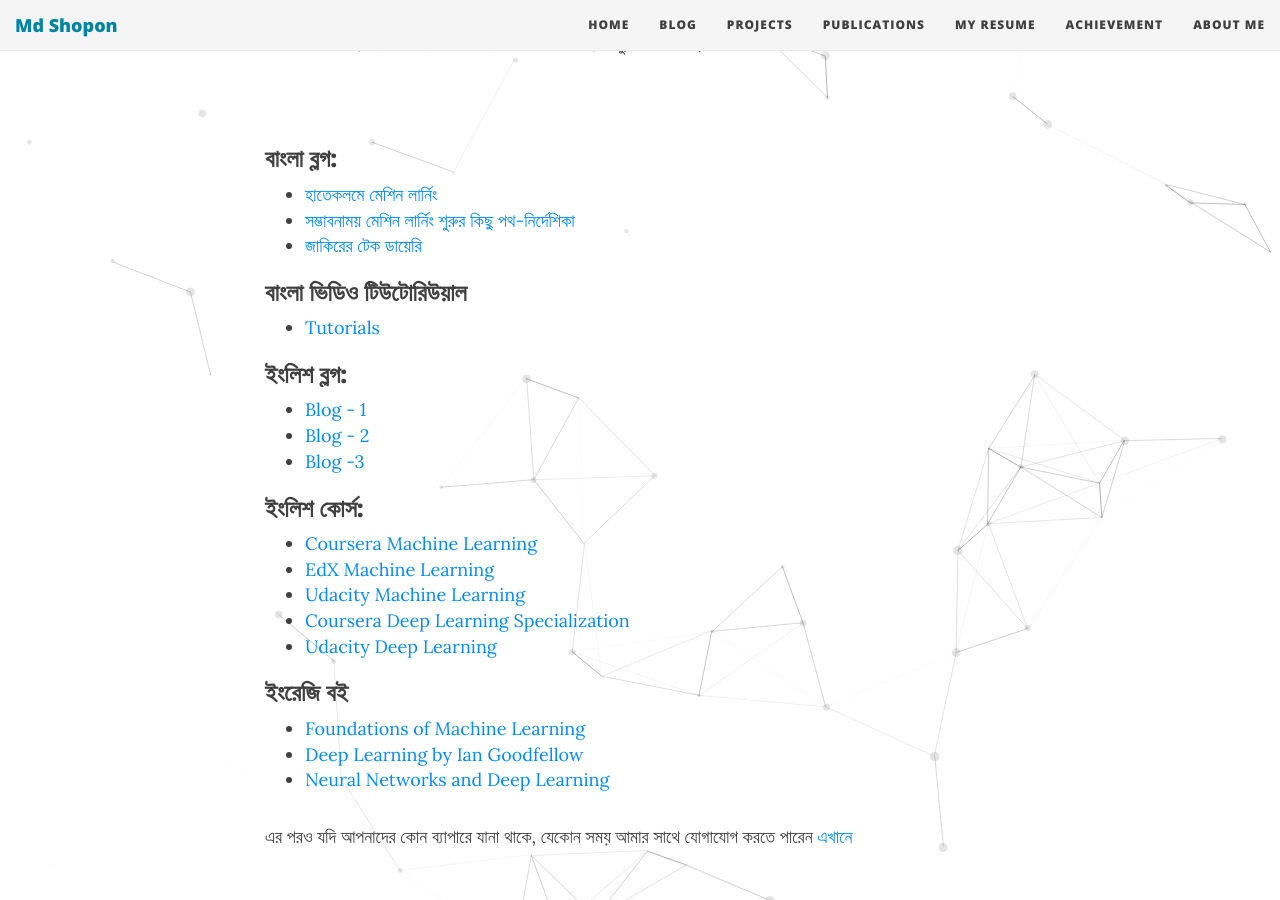
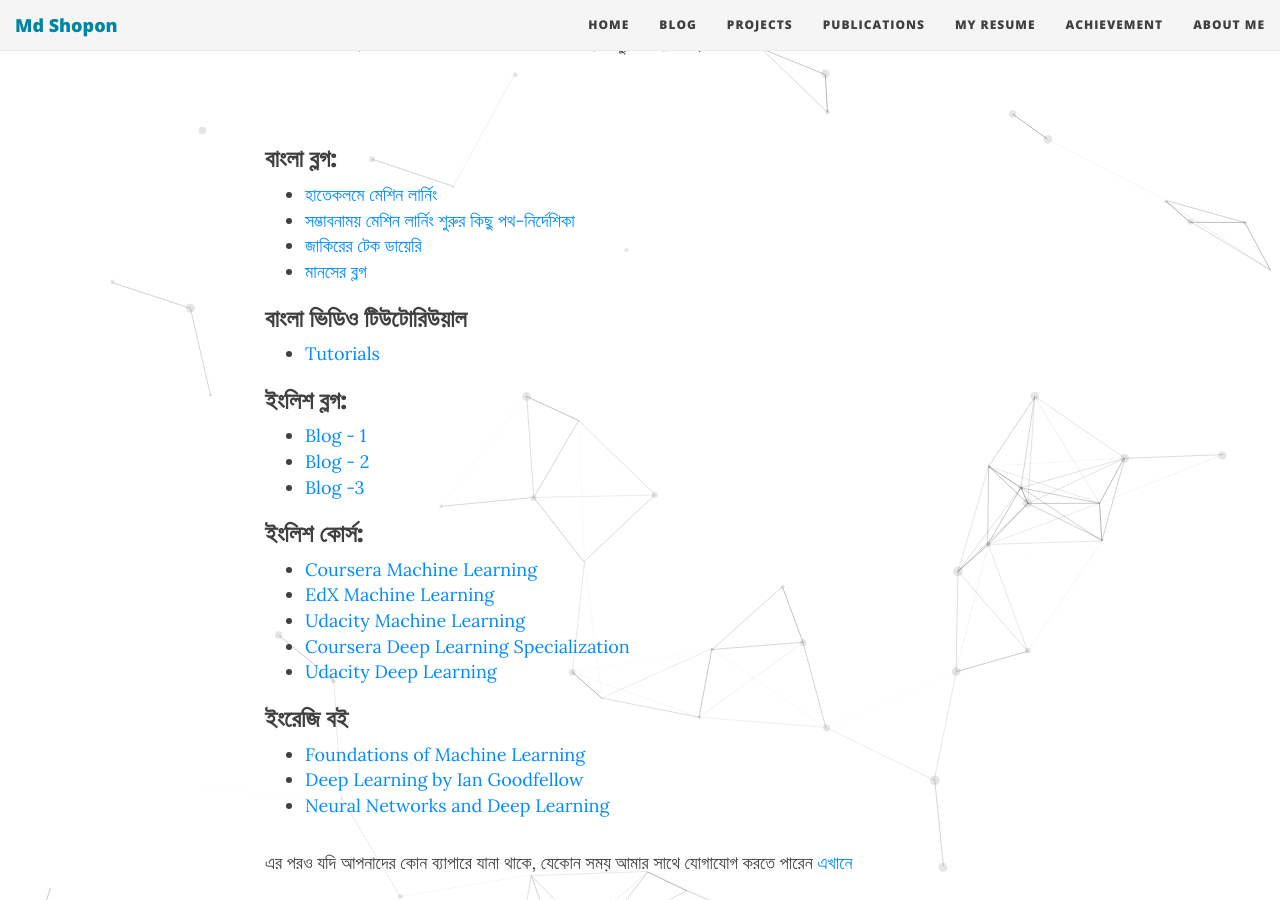
Before and after one commit to mdshopon/mdshopon.github.io, a Jekyll site: the page built from _posts/2018-10-04-machinelearning.md, in a window 1280 px wide and 900 px high, scrolled down 1841 px. Built offline with Jekyll 4.4.1, drawn with Linux system fonts in a browser that asks for light colours; nearby versions of some CDN libraries; comment, search, counter and statistics services are not loaded.

Commit message:
Blog_Updated

```diff
--- a/_posts/2018-10-04-machinelearning.md
+++ b/_posts/2018-10-04-machinelearning.md
@@ -45,6 +45,7 @@
 * [হাতেকলমে মেশিন লার্নিং](https://goo.gl/zvcKt2) <br/>
 * [সম্ভাবনাময় মেশিন লার্নিং শুরুর কিছু পথ-নির্দেশিকা](https://goo.gl/PmGSDK) <br/>
 * [জাকিরের টেক ডায়েরি](https://goo.gl/FaKwQw) <br/>
+* [মানসের ব্লগ](https://ml.howtocode.com.bd/ml_intro)<br/>
 
 ### বাংলা ভিডিও টিউটোরিউয়াল <br/>
 * [Tutorials](https://www.youtube.com/watch?v=-0eynkikmno&list=PL_SlMximwEb4vtf9XDV_iJXtGSZc3Qtz5)<br/>
```
